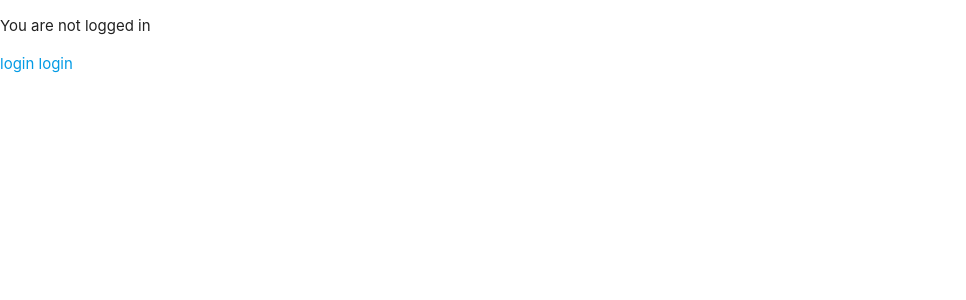
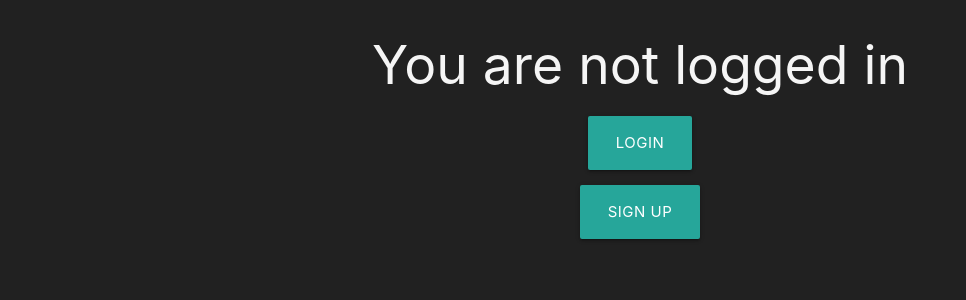
Before and after one commit to yongtheskill/EduPass, a Django app: page / in a window 1280 px wide. Shown: the top 300 px of the page, without its empty margins (0-966 px from the left). Run offline with Django 3.2, Linux system fonts and the light colour scheme.

Commit message:
material design for sign up page

```diff
--- a/templates/base.html
+++ b/templates/base.html
@@ -5,12 +5,18 @@
   <title>{% block title %}EduPass{% endblock %}</title>
   <link rel="stylesheet" href="https://cdnjs.cloudflare.com/ajax/libs/materialize/1.0.0/css/materialize.min.css">
   <link rel="stylesheet" href="https://fonts.googleapis.com/icon?family=Material+Icons">
+  <meta name="viewport" content="width=device-width, initial-scale=1.0"/>
+
 </head>
-<body>
+<body class="container grey-text text-lighten-4 grey darken-4">
   <main>
     {% block content %}
     {% endblock %}
   </main>
 </body>
+<script
+  src="https://code.jquery.com/jquery-3.4.1.min.js"
+  integrity="sha256-CSXorXvZcTkaix6Yvo6HppcZGetbYMGWSFlBw8HfCJo="
+  crossorigin="anonymous"></script>
 <script src="https://cdnjs.cloudflare.com/ajax/libs/materialize/1.0.0/js/materialize.min.js"></script>
 </html>
--- a/templates/home.html
+++ b/templates/home.html
@@ -3,13 +3,15 @@
 {% block title %}Home{% endblock %}
 
 {% block content %}
-{% if user.is_authenticated %}
-  Hi {{ user.username }}!
-  <p><a href="{% url 'logout' %}">logout</a></p>
-  <p><a href="{% url 'password_reset' %}">reset password</a></p>
-{% else %}
-  <p>You are not logged in</p>
-  <a href="{% url 'login' %}">login</a>
-  <a href="{% url 'signup' %}">login</a>
+<div class="center-align">
+  {% if user.is_authenticated %}
+    Hi {{ user.username }}!
+    <p><a href="{% url 'logout' %}">logout</a></p>
+    <p><a href="{% url 'password_reset' %}">reset password</a></p>
+  {% else %}
+    <h2>You are not logged in</h2>
+    <p><a class="waves-effect waves-light btn-large" href="{% url 'login' %}">login</a></p>
+    <p><a class="waves-effect waves-light btn-large" href="{% url 'signup' %}">Sign Up</a></p>
+</div>
 {% endif %}
 {% endblock %}
```
Also changed, not shown: templates/signup.html (+29 -5 lines).
